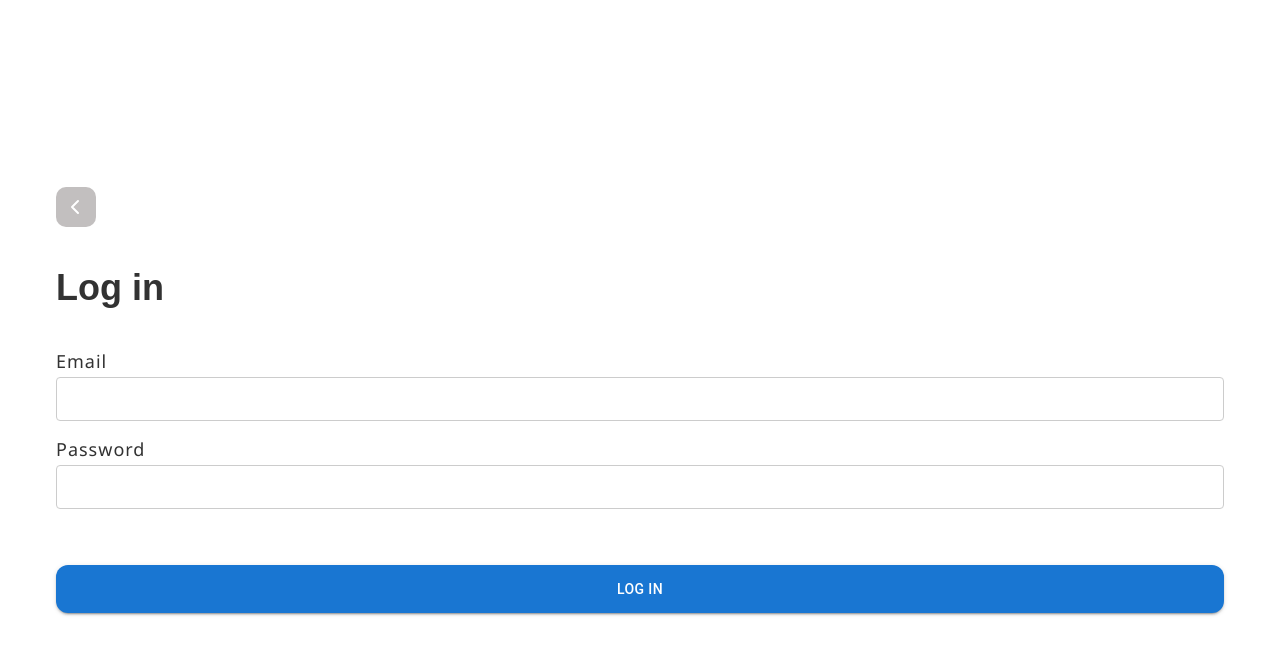
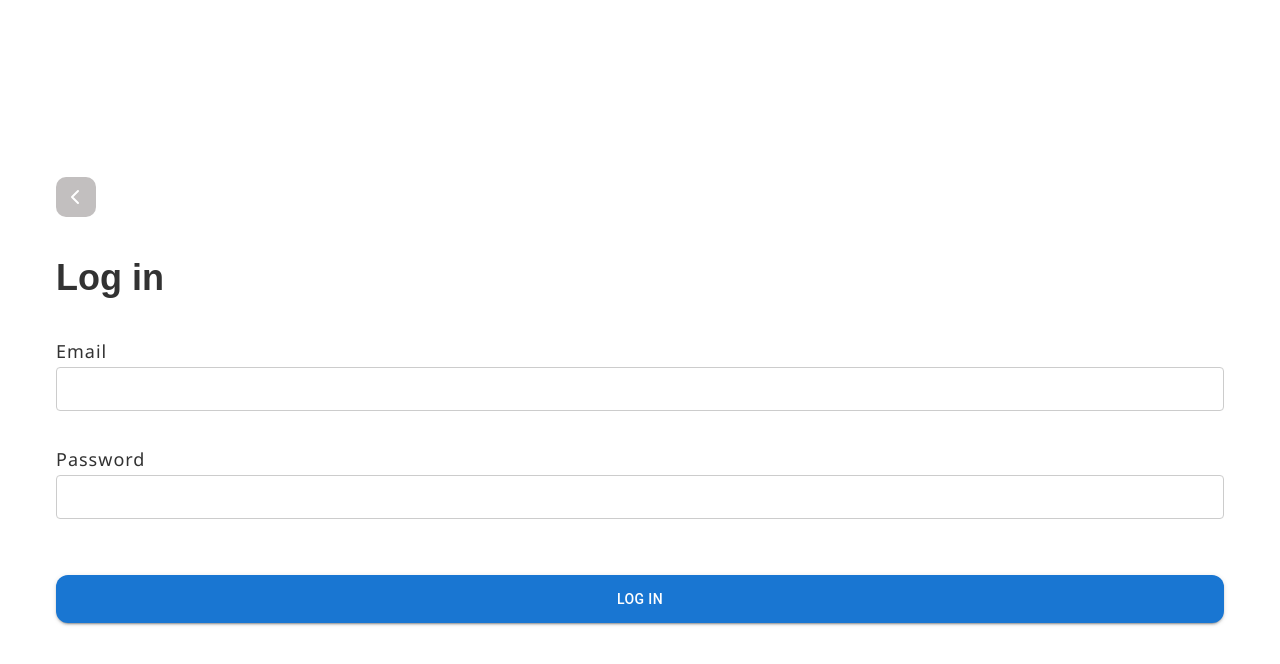
Before and after one commit to Gadza03/Hotel-reservation-app, a React (Vite) app in the folder frontend/: page / in a window 1280 px wide. Both pictures are taken after a click on the button "LOG IN". Shown: the top 664 px of the page. Built offline with nearby package versions, Linux system fonts and the light colour scheme.

Commit message:
Css details

```diff
--- a/frontend/src/components/ReserveBar/reserveBar.module.css
+++ b/frontend/src/components/ReserveBar/reserveBar.module.css
@@ -67,7 +67,6 @@
   padding: 10px;
   border-radius: 8px;
   border: 1px solid #ccc;
-  font-size: 1rem;
   width: 100%;
 }
 
--- a/frontend/src/pages/Auth/auth.module.css
+++ b/frontend/src/pages/Auth/auth.module.css
@@ -5,3 +5,9 @@
   height: 100vh;
   gap: 40px;
 }
+
+.inputs {
+  display: flex;
+  flex-direction: column;
+  gap: 20px;
+}
```
